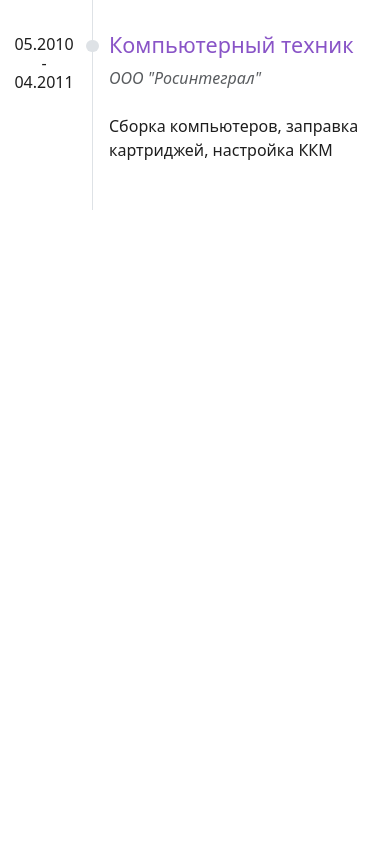
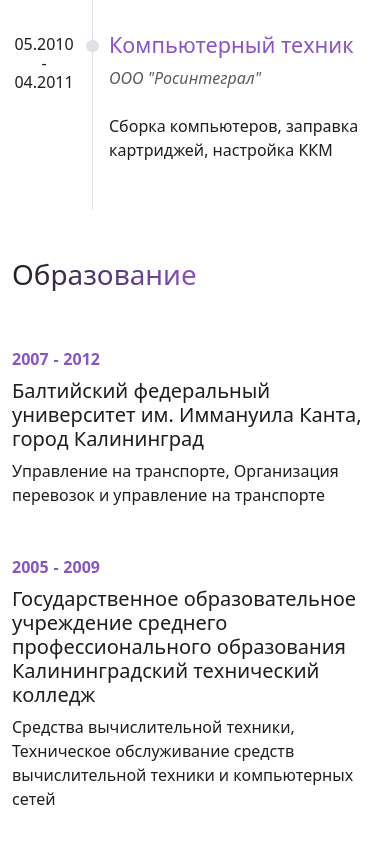
Before and after one commit to maxbelogurov/my-portfolio, a Vue app: page /about in a window 390 px wide. Shown: the part 6034-6878 px from the top of the page. Before the commit the page ends 6244 px from the top, so only its background shows below. Built offline with nearby package versions, Linux system fonts and the light colour scheme.

Commit message:
added: education to about page; fixed: mobile menu

```diff
--- a/src/components/HeaderMain.vue
+++ b/src/components/HeaderMain.vue
@@ -3,7 +3,7 @@
     <div class="container-xxl">
       <div class="mobile-menu d-block d-md-none"
            :class="mobileMenuActive ? 'active' : ''">
-        <NavMain direction="column"/>
+        <NavMain direction="column" @close-menu="mobileMenuActive = false"/>
         <MobileMenuBg/>
       </div>
       <div class="row align-items-center justify-content-between">
--- a/src/components/NavMain.vue
+++ b/src/components/NavMain.vue
@@ -4,6 +4,7 @@
         :class="props.direction ? `flex-${props.direction}` : ''">
       <li v-for="item in nav"
           :key="item"
+          @click="$emit('closeMenu')"
           class="nav-item">
         <router-link class="nav-link text-center"
                     aria-current="page"
@@ -42,4 +43,30 @@ const nav = ref([
     color: var(--purple-dark);
   }
 }
+@media screen and (max-width: $my-medium-screen) {
+  .nav-header {
+    .nav-link {
+      opacity: 0.75;
+    }
+    .router-link-active {
+      opacity: 1;
+      color: var(--font-dark);
+      position: relative;
+      transition: .4s;
+      &:before,
+      &:after {
+        position: absolute;
+        transition: all .4s;
+      }
+      &:before {
+        content: '{';
+        margin-left: -1rem;
+      }
+      &:after {
+        content: '}';
+        margin-left: 0.5rem;
+      }
+    }
+  }
+}
 </style>
--- /dev/null
+++ b/src/components/about/AboutEducations.vue
@@ -0,0 +1,54 @@
+<template>
+  <section>
+    <div class="container-xxl">
+      <div class="row">
+        <div class="col-12 mb-5">
+          <h3 class="text-color-gradient d-inline-block fs-1 ">{{ $t('about.education.title') }}</h3>
+        </div>
+      </div>
+      <div class="education-wrap row">
+        <div class="education-item" v-for="education in myEducations" :key="education.date_start">
+          <div class="education-item__date">
+            <span>{{education.date_start}}</span>
+            <span class="minus"> - </span>
+            <span>{{education.date_end}}</span>
+          </div>
+          <div class="education-item__body">
+            <h5>{{ education.university[$i18n.locale] }}</h5>
+            <p class="mb-5">{{ education.speciality[$i18n.locale] }}</p>
+          </div>
+        </div>
+      </div>
+    </div>
+  </section>
+</template>
+
+<script setup>
+import {myEducations} from '../../constants/myEducations';
+</script>
+
+<style lang="scss">
+.education-item {
+  display: grid;
+  grid-template-columns: 9rem auto;
+  gap: 3rem;
+  font-size: px-to-rem(18);
+  &__date {
+    display: flex;
+    flex-wrap: nowrap;
+    gap: .3rem;
+    user-select: none;
+    font-weight: bold;
+    span {
+      color: var(--purple-dark);
+    }
+  }
+}
+@media screen and (max-width: $my-medium-screen) {
+  .education-item {
+    font-size: px-to-rem(16);
+    grid-template-columns: 100%;
+    gap: .5rem;
+  }
+}
+</style>
--- a/src/components/about/AboutWorks.vue
+++ b/src/components/about/AboutWorks.vue
@@ -6,7 +6,7 @@
           <h3 class="text-color-gradient d-inline-block fs-1 ">{{ $t('about.works.title') }}</h3>
         </div>
       </div>
-      <div class="works-wrap row">
+      <div class="works-wrap row mb-5">
         <div class="work-item" v-for="work in myWorks" :key="work.date_start">
           <div class="work-item__date">
             <span>{{work.date_start}}</span>
--- /dev/null
+++ b/src/constants/myEducations.js
@@ -0,0 +1,27 @@
+export const myEducations = [
+  {
+    date_start: '2007',
+    date_end: '2012',
+    university: {
+      ru: 'Балтийский федеральный университет им. Иммануила Канта, город Калининград',
+      en: 'Immanuel Kant Baltic Federal University'
+    },
+    speciality: {
+      ru: 'Управление на транспорте, Организация перевозок и управление на транспорте',
+      en: 'Specialty: Transportation organization and Transport Management.'
+    }
+  },
+  {
+    date_start: '2005',
+    date_end: '2009',
+    university: {
+      ru: 'Государственное образовательное учреждение среднего профессионального образования Калининградский технический колледж',
+      en: 'State educational institution of secondary vocational education Kaliningrad Technical College'
+    },
+    speciality: {
+      ru: 'Средства вычислительной техники, Техническое обслуживание средств вычислительной техники и компьютерных сетей',
+      en: 'Specialty: Maintenance of computer equipment and computer networks'
+    }
+  }
+
+]
--- a/src/constants/myProjects.js
+++ b/src/constants/myProjects.js
@@ -65,7 +65,7 @@ export const myProjects = [
     },
     {
         section: 'Js',
-        company: '-',
+        company: 'RS School',
         website: 'http://portfolio.blogmax.ru/js_project/game-snake/',
         git: false,
         title: {
--- a/src/i18n/en.json
+++ b/src/i18n/en.json
@@ -29,6 +29,9 @@
     },
     "works": {
       "title": "Work experience"
+    },
+    "education": {
+      "title": "Education"
     }
   }
 }
--- a/src/i18n/ru.json
+++ b/src/i18n/ru.json
@@ -29,6 +29,9 @@
     },
     "works": {
       "title": "Опыт работы"
+    },
+    "education": {
+      "title": "Образование"
     }
   }
 }
--- a/src/views/AboutView.vue
+++ b/src/views/AboutView.vue
@@ -3,6 +3,7 @@
     <AboutMain/>
     <AboutSkills/>
     <AboutWorks/>
+    <AboutEducations/>
   </main>
 </template>
 
@@ -10,6 +11,7 @@
 import AboutMain from "../components/about/AboutMain.vue";
 import AboutSkills from "../components/about/AboutSkills.vue"
 import AboutWorks from "../components/about/AboutWorks.vue"
+import AboutEducations from "../components/about/AboutEducations.vue"
 </script>
 
 <style lang="scss">
```
